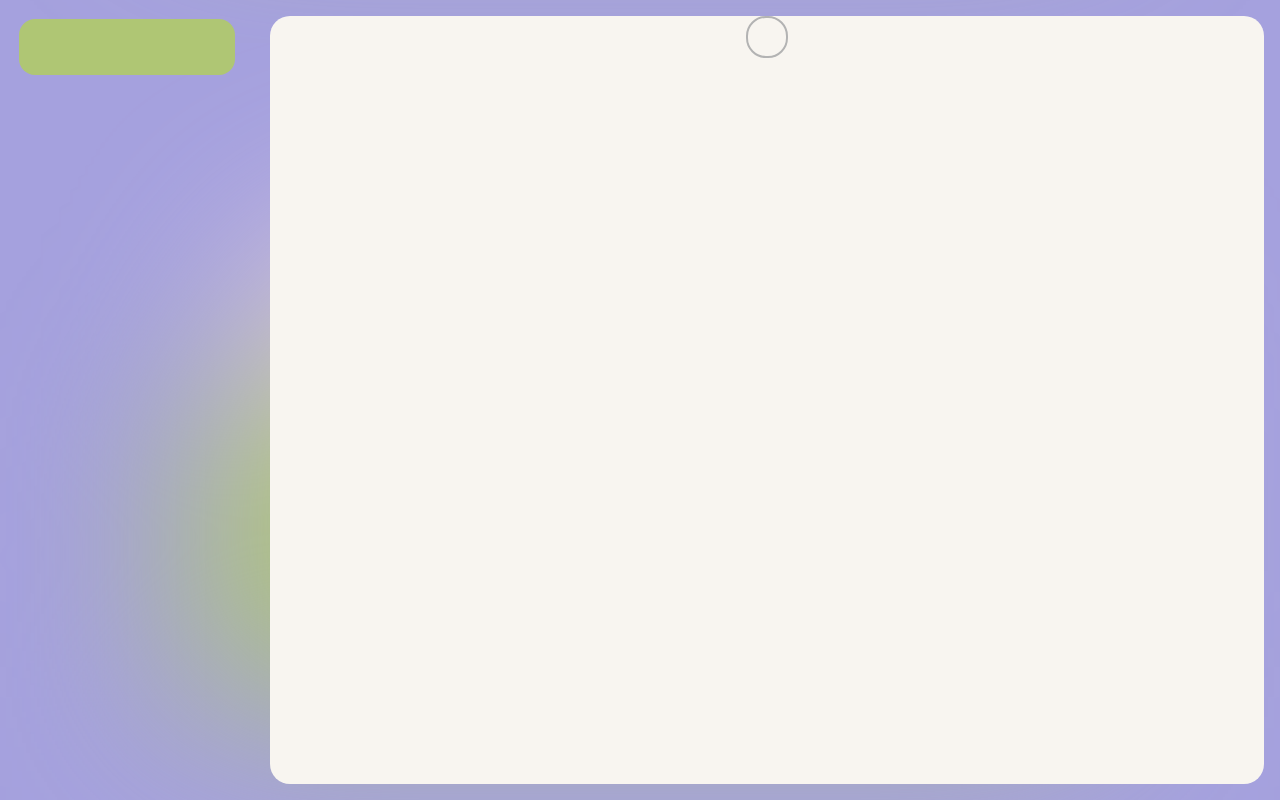
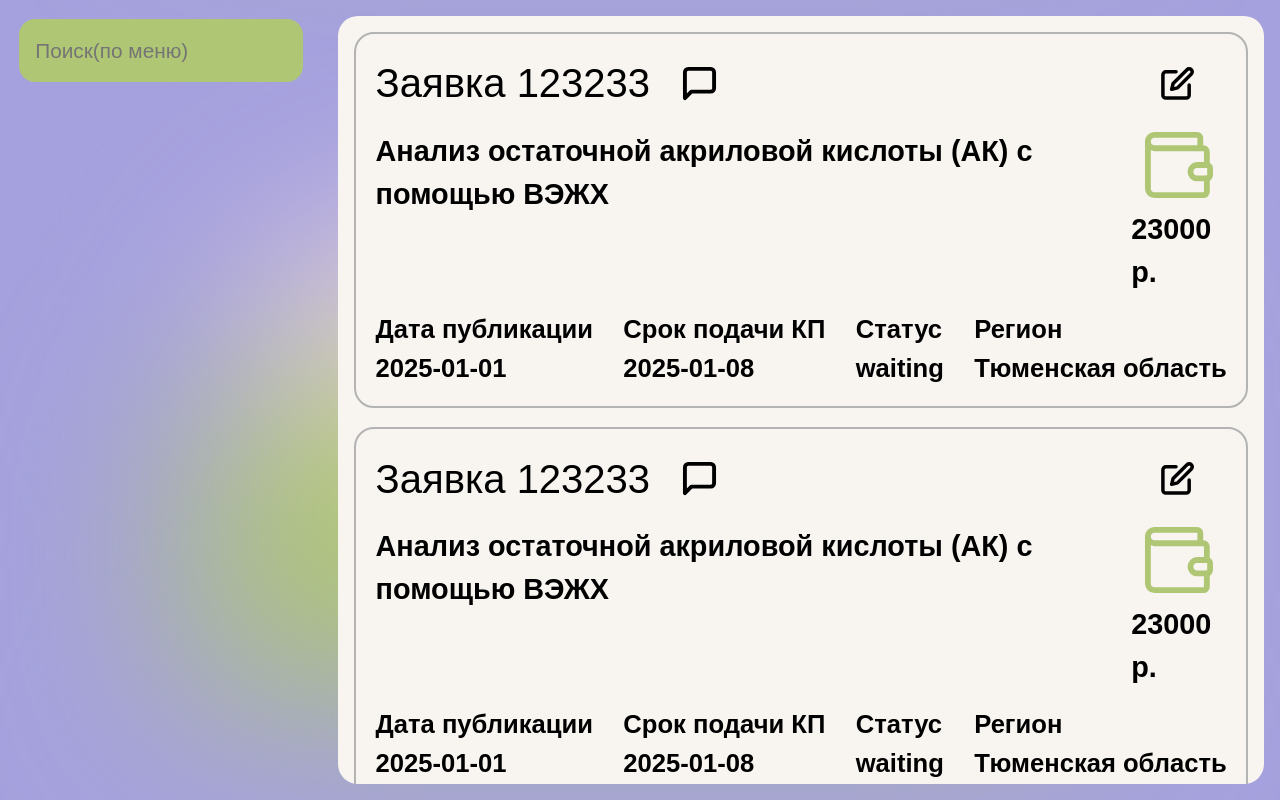
Before and after one commit to Coverdale12/prompters-team, a React (Vite) app in the folder frontend-vite-client/: page /user in a window 1280 px wide. Built offline with nearby package versions, Linux system fonts and the light colour scheme.

Commit message:
реализованны карточки с заявками(присутствует эмуляция бэкенда)

```diff
--- a/frontend-vite-client/src/components/layout/Applications/AppCard/AppCard.jsx
+++ b/frontend-vite-client/src/components/layout/Applications/AppCard/AppCard.jsx
@@ -1,9 +1,54 @@
 import "./AppCard.scss"
+import Button from "../../../ui/Button/Button"
 
-export default function AppCard({children}) {
-  return(
+export default function AppCard({ children }) {
+  return (
     <article className="app-card">
+      <header className="app-card__header">
+        <h2 className="app-card__title">
+          Заявка {children.id}
+        </h2>
+        <Button innerIcon="message"></Button>
 
+        <Button innerIcon="edit"></Button>
+      </header>
+      <div className="app-card__body">
+        <h3 className="app-card__name">
+          {children.name}
+        </h3>
+        <div className="app-card__money">
+          <svg width="70" height="70" viewBox="0 0 36 35" fill="none" xmlns="http://www.w3.org/2000/svg">
+            <path d="M28.9474 8.88888V3.72222C28.9474 3.26546 28.7699 2.82741 28.4541 2.50443C28.1382 2.18145 27.7098 2 27.2632 2H5.36842C4.47506 2 3.61829 2.3629 2.98659 3.00885C2.35489 3.65481 2 4.53092 2 5.44444C2 6.35796 2.35489 7.23407 2.98659 7.88003C3.61829 8.52599 4.47506 8.88888 5.36842 8.88888H30.6316C31.0783 8.88888 31.5066 9.07033 31.8225 9.39331C32.1383 9.71629 32.3158 10.1543 32.3158 10.6111V17.5M32.3158 17.5H27.2632C26.3698 17.5 25.513 17.8629 24.8813 18.5088C24.2496 19.1548 23.8947 20.0309 23.8947 20.9444C23.8947 21.8579 24.2496 22.7341 24.8813 23.38C25.513 24.026 26.3698 24.3889 27.2632 24.3889H32.3158C32.7625 24.3889 33.1909 24.2074 33.5067 23.8844C33.8226 23.5615 34 23.1234 34 22.6666V19.2222C34 18.7654 33.8226 18.3274 33.5067 18.0044C33.1909 17.6814 32.7625 17.5 32.3158 17.5Z" stroke="#AFC674" stroke-width="3" stroke-linecap="round" stroke-linejoin="round" />
+            <path d="M2 5.44458V29.5557C2 30.4692 2.35489 31.3453 2.98659 31.9913C3.61829 32.6372 4.47506 33.0001 5.36842 33.0001H30.6316C31.0783 33.0001 31.5066 32.8187 31.8225 32.4957C32.1383 32.1727 32.3158 31.7347 32.3158 31.2779V24.389" stroke="#AFC674" stroke-width="3" stroke-linecap="round" stroke-linejoin="round" />
+          </svg>
+          {children.budget} р.
+        </div>
+      </div>
+      <div className="app-card__table">
+        <TableElement keyOrValue={{
+          key: "Дата публикации",
+          value: children.publish_date
+        }} />
+        <TableElement keyOrValue={{
+          key: "Срок подачи КП",
+          value: children.finish_date
+        }} />
+        <TableElement keyOrValue={{
+          key: "Статус",
+          value: children.status
+        }} />
+        <TableElement keyOrValue={{
+          key: "Регион",
+          value: children.region
+        }} />
+      </div>
     </article>
   )
 }
+function TableElement({ keyOrValue }) {
+  return (
+    <div className="app-card__element">
+      {keyOrValue.key}<br />{keyOrValue.value}
+    </div>
+  )
+}
--- a/frontend-vite-client/src/components/layout/Applications/AppCard/AppCard.scss
+++ b/frontend-vite-client/src/components/layout/Applications/AppCard/AppCard.scss
@@ -1,9 +1,45 @@
 @import "../../../../sass/abstracts/abstracts";
 
 .app-card{
+  @include flexible(column);
   padding: 1.2rem;
   border-radius: $border-radius-base;
+  font-family: $font-family-base;
   border: $color-gray-dark 2px solid;
   width: 100%;
   @include hoverEffect(background-color, $color-pink);
+  &__header{
+    @include flexible($al-items: center);
+    width: 100%;
+    .button:last-child{
+      margin-left: auto;
+    }
+  }
+  &__title{
+    font-size: 2.5rem;
+    font-weight: 400;
+  }
+  &__body{
+    @include flexible($al-items: start);
+    margin-block: 1rem;
+  }
+  &__money{
+    @include flexible(column, $al-items: center);
+    font-size: 1.8rem;
+    margin-left: auto;
+    row-gap: 0.5rem;
+    font-weight: 700;
+    svg{
+      color: $color-green-light;
+    }
+  }
+  &__table{
+    @include flexible($just-cont: space-between);
+    width: 100%;
+    font-size: 1.6rem;
+    font-weight: 700;
+  }
+  &__name{
+    font-size: 1.8rem;
+  }
 }
--- a/frontend-vite-client/src/components/layout/Applications/Applications.jsx
+++ b/frontend-vite-client/src/components/layout/Applications/Applications.jsx
@@ -1,5 +1,6 @@
 import AppCard from "./AppCard/AppCard"
 import { objectStartUpEmulator } from "./startup" //Эмулятор данных с бэка
+import "./Applications.scss"
 
 export default function Applications() {
 
--- /dev/null
+++ b/frontend-vite-client/src/components/layout/Applications/Applications.scss
@@ -0,0 +1,16 @@
+@import "../../../sass/abstracts/abstracts";
+
+.applications{
+  width: 100%;
+  overflow: scroll;
+  &__wrapper{
+    padding: 1rem
+  }
+  &__list{
+    @include flexible(column);
+    row-gap: 1.2rem;
+  }
+  &__item{
+    @include flexible();
+  }
+}
--- a/frontend-vite-client/src/components/layout/Applications/startup.jsx
+++ b/frontend-vite-client/src/components/layout/Applications/startup.jsx
@@ -11,5 +11,57 @@ export const objectStartUpEmulator = [
   budget: "23000",
   publish_date: "2025-01-01",
   finish_date: "2025-01-08"
+},
+{
+  id: "123233",
+  user_id: "233242",
+  organization_id: "24252",
+  name: "Анализ остаточной акриловой кислоты (АК) с помощью ВЭЖХ",
+  description: "описание заявки",
+  status: "waiting", //waiting ожидание
+  region: "Тюменская область",
+  industry: "Отрасль",
+  budget: "23000",
+  publish_date: "2025-01-01",
+  finish_date: "2025-01-08"
+},
+{
+  id: "123233",
+  user_id: "233242",
+  organization_id: "24252",
+  name: "Анализ остаточной акриловой кислоты (АК) с помощью ВЭЖХ",
+  description: "описание заявки",
+  status: "waiting", //waiting ожидание
+  region: "Тюменская область",
+  industry: "Отрасль",
+  budget: "23000",
+  publish_date: "2025-01-01",
+  finish_date: "2025-01-08"
+},
+{
+  id: "123233",
+  user_id: "233242",
+  organization_id: "24252",
+  name: "Анализ остаточной акриловой кислоты (АК) с помощью ВЭЖХ",
+  description: "описание заявки",
+  status: "waiting", //waiting ожидание
+  region: "Тюменская область",
+  industry: "Отрасль",
+  budget: "23000",
+  publish_date: "2025-01-01",
+  finish_date: "2025-01-08"
+},
+{
+  id: "123233",
+  user_id: "233242",
+  organization_id: "24252",
+  name: "Анализ остаточной акриловой кислоты (АК) с помощью ВЭЖХ",
+  description: "описание заявки",
+  status: "waiting", //waiting ожидание
+  region: "Тюменская область",
+  industry: "Отрасль",
+  budget: "23000",
+  publish_date: "2025-01-01",
+  finish_date: "2025-01-08"
 }
 ]
--- a/frontend-vite-client/src/components/layout/MainSearch/MainSearch.jsx
+++ b/frontend-vite-client/src/components/layout/MainSearch/MainSearch.jsx
@@ -1,4 +1,5 @@
 import "./MainSearch.scss"
+
 
 export default function MainSearch() {
   return(
@@ -6,7 +7,11 @@ export default function MainSearch() {
       <label htmlFor="mainSearch" className="field-search__label visually-hidden">
         Поиск по меню
       </label>
-      <input type="search" id="mainSearch" className="field-search__input"/>
+      <input
+        type="search"
+        id="mainSearch"
+        placeholder="Поиск(по меню)"
+        className="field-search__input"/>
     </div>
   )
 }
--- a/frontend-vite-client/src/components/layout/MainSearch/MainSearch.scss
+++ b/frontend-vite-client/src/components/layout/MainSearch/MainSearch.scss
@@ -1,11 +1,22 @@
 @import "../../../sass/abstracts/abstracts";
 
 .field-search{
+  @include flexible();
+  font-family: $font-family-base;
+
   &__input{
+    @include flexible();
     background-color: $color-green-light;
     border: none;
     padding: 1rem;
     padding-right: 0;
     border-radius: 1rem;
+    font-size: 1.3rem;
+  }
+  &__input::before{
+    @include flexible();
+    content: "sdds";
+    width: 18px;
+    height: 18px;
   }
 }
--- a/frontend-vite-client/src/components/ui/Button/Button.jsx
+++ b/frontend-vite-client/src/components/ui/Button/Button.jsx
@@ -1,9 +1,18 @@
 import "./Button.scss"
 
-export default function Button({children, typeButton, color}){
+const iconsObject = {
+  message: <svg width="18" height="18" viewBox="0 0 18 18" fill="none" xmlns="http://www.w3.org/2000/svg">
+  <path d="M16.5 11.5C16.5 11.942 16.3244 12.366 16.0118 12.6785C15.6993 12.9911 15.2754 13.1667 14.8333 13.1667H4.83333L1.5 16.5V3.16667C1.5 2.72464 1.67559 2.30072 1.98816 1.98816C2.30072 1.67559 2.72464 1.5 3.16667 1.5H14.8333C15.2754 1.5 15.6993 1.67559 16.0118 1.98816C16.3244 2.30072 16.5 2.72464 16.5 3.16667V11.5Z" stroke="#1E1E1E" stroke-width="2" stroke-linecap="round" stroke-linejoin="round"/>
+  </svg>,
+  edit: <svg width="20" height="20" viewBox="0 0 20 20" fill="none" xmlns="http://www.w3.org/2000/svg">
+  <path d="M9.16675 3.3332H3.33341C2.89139 3.3332 2.46746 3.50879 2.1549 3.82135C1.84234 4.13391 1.66675 4.55784 1.66675 4.99986V16.6665C1.66675 17.1086 1.84234 17.5325 2.1549 17.845C2.46746 18.1576 2.89139 18.3332 3.33341 18.3332H15.0001C15.4421 18.3332 15.866 18.1576 16.1786 17.845C16.4912 17.5325 16.6667 17.1086 16.6667 16.6665V10.8332M15.4167 2.0832C15.7483 1.75168 16.1979 1.56543 16.6667 1.56543C17.1356 1.56543 17.5852 1.75168 17.9167 2.0832C18.2483 2.41472 18.4345 2.86436 18.4345 3.3332C18.4345 3.80204 18.2483 4.25168 17.9167 4.5832L10.0001 12.4999L6.66675 13.3332L7.50008 9.99986L15.4167 2.0832Z" stroke="#1E1E1E" stroke-width="2" stroke-linecap="round" stroke-linejoin="round"/>
+  </svg>,
+}
+
+export default function Button({children, typeButton, color, innerIcon = false}){
   return(
     <button className={color ? `button ${color}` : "button"} type={typeButton}>
-      {children}
+      {innerIcon ? iconsObject[innerIcon] : children}
     </button>
   )
 }
--- a/frontend-vite-client/src/components/ui/Button/Button.scss
+++ b/frontend-vite-client/src/components/ui/Button/Button.scss
@@ -18,4 +18,16 @@
     @include hoverEffect(background-color, darken($color-magenta, 20%));
     border: 9px solid $color-light;
   }
+  &:has(svg){
+    background-color: transparent;
+    color: $color-dark;
+    @include hoverEffect(color, $color-magenta);
+    @include hoverEffect(transform, scale(110%));
+    @include hoverEffect(background-color, transparent);
+  }
+  svg{
+    pointer-events: none;
+    width: 35px;
+    height: 35px;
+  }
 }
```
Also changed, not shown: frontend-vite-client/src/assets/icons/message-icon/message-icon.svg (added), frontend-vite-client/src/assets/icons/search-icon/search-icon.svg (added).
